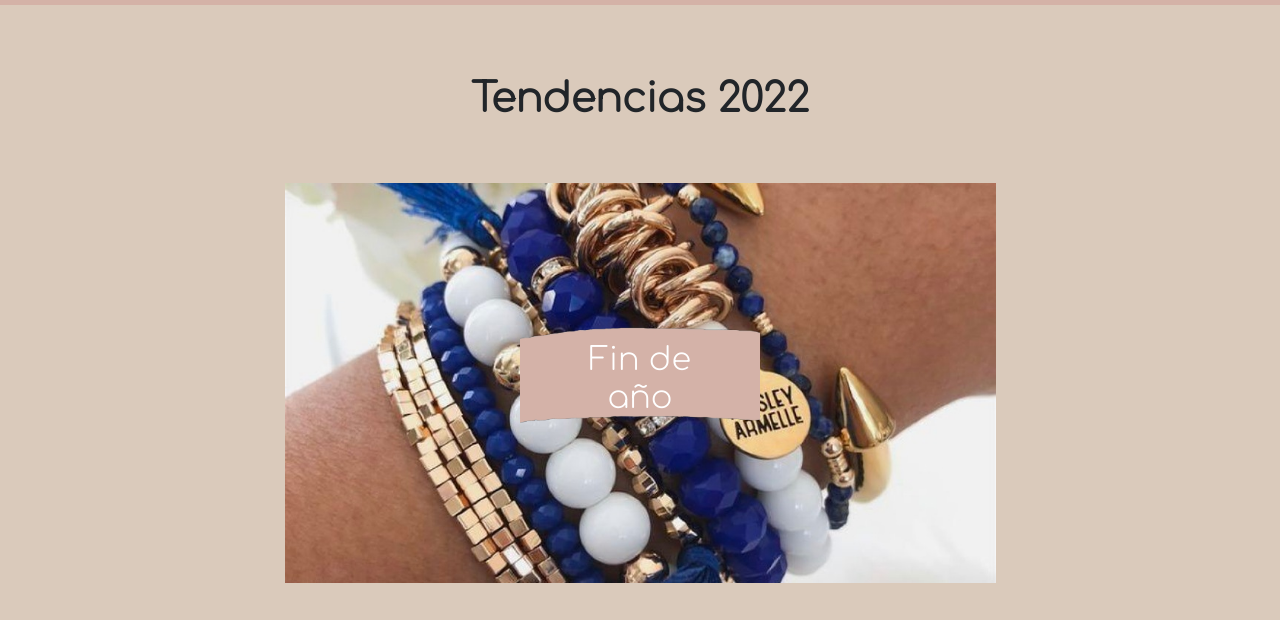
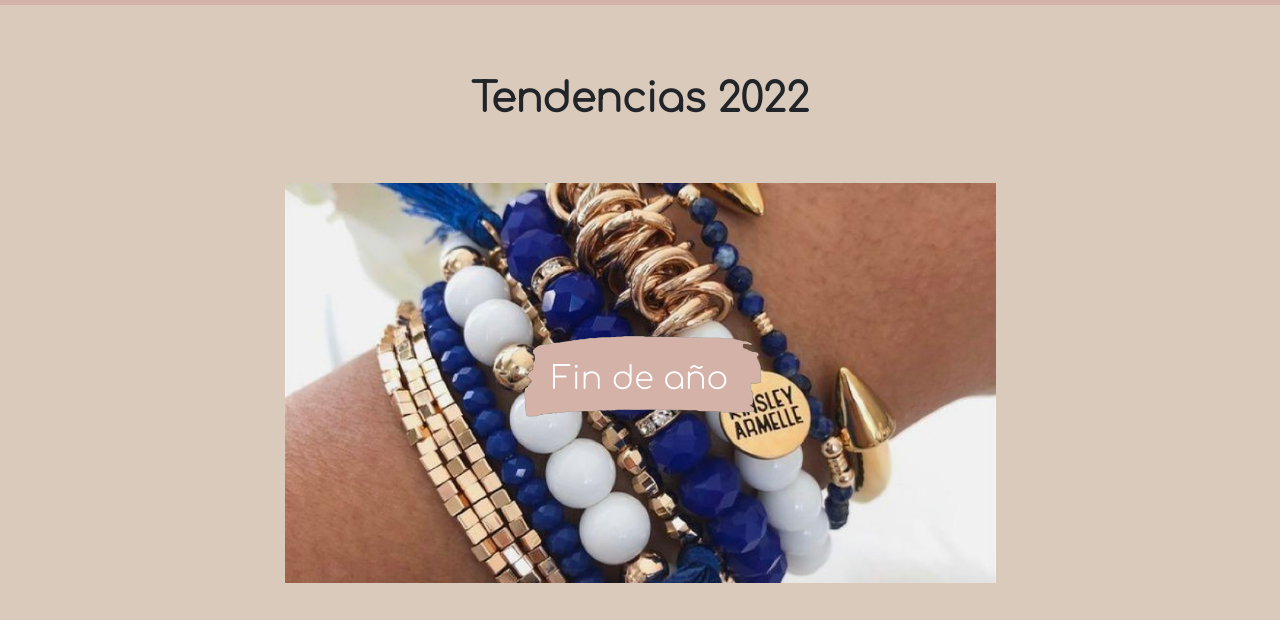
Before and after one commit to Juan04Vargas19/proyecto_coderhouse, a website: page paginas/tendencias.html in a window 1280 px wide. Shown: the part 180-800 px from the top of the page. Drawn offline with nearby package versions, Linux system fonts and the light colour scheme.

Commit message:
Rutas solucionadas

```diff
--- a/css/style.css
+++ b/css/style.css
@@ -51,10 +51,10 @@ body {
   color: white; }
 
 .categorias-txt, .hero3__categ-text {
-  background-image: url(../../assets/fondo-texto.png);
+  background-image: url(../assets/fondo-texto.png);
   background-position: center;
   background-size: cover;
-  width: 240px;
+  width: 290px;
   padding: 40px;
   align-content: center;
   text-align: center; }
```
